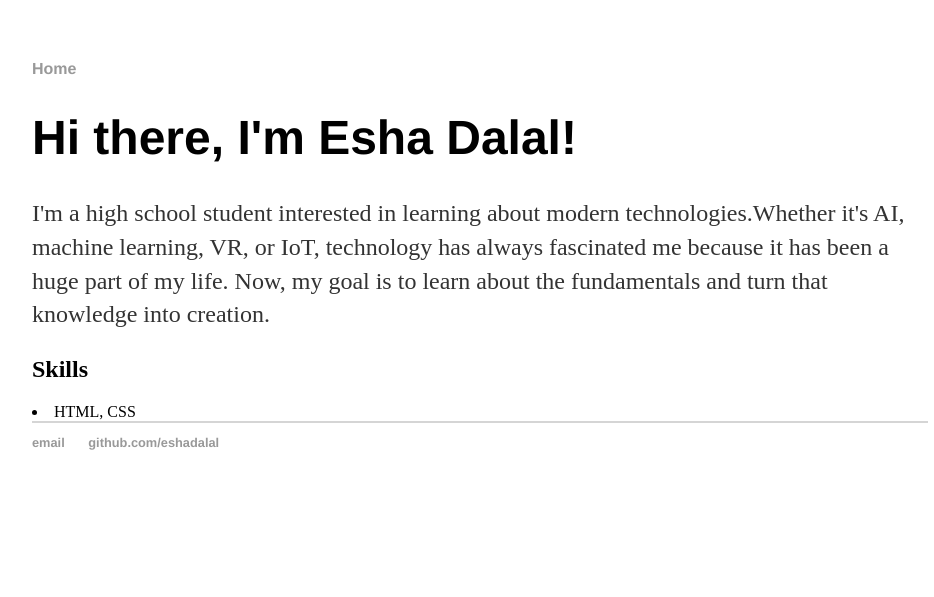
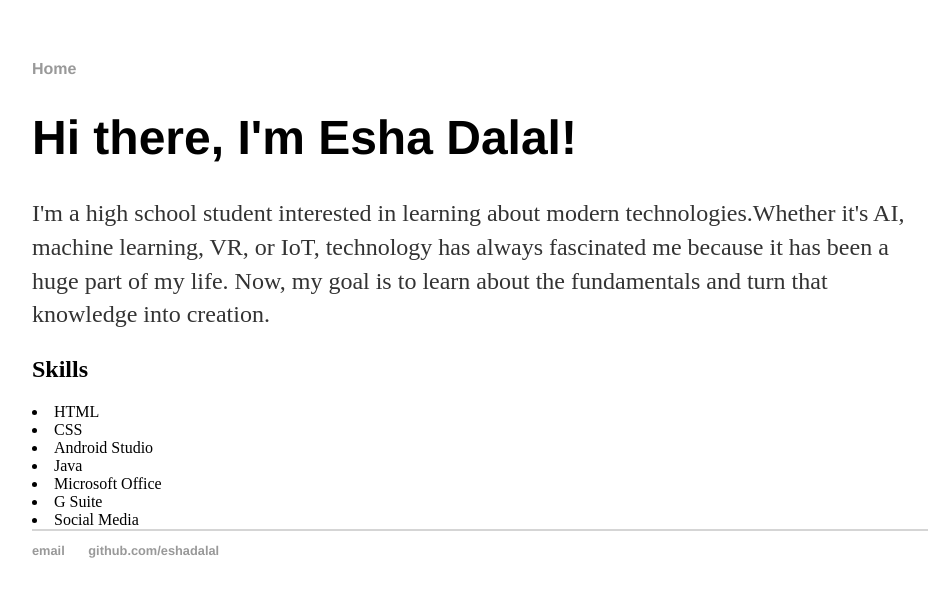
Before and after one commit to eshadalal/eshadalal.github.io, a Jekyll site: the page built from index.html, in a window 1280 px wide. Shown: the top 597 px of the page, without its empty margins (160-1094 px from the left). Built offline with Jekyll 4.4.1, drawn with Linux system fonts in a browser that asks for light colours.

Commit message:
Update index.html

```diff
--- a/index.html
+++ b/index.html
@@ -7,7 +7,13 @@ title: Esha Dalal, Student
 	<p>I'm a high school student interested in learning about modern technologies.Whether it's AI, machine learning, VR, or IoT, technology has always fascinated me because it has been a huge part of my life. Now, my goal is to learn about the fundamentals and turn that knowledge into creation.</p>
 
 	<h2>Skills</h2>
-	<li>HTML, CSS</li>
+	<li>HTML</li>
+	<li>CSS</li>
+	<li>Android Studio</li>
+	<li>Java</li>
+	<li>Microsoft Office</li>
+	<li>G Suite</li>
+	<li>Social Media</li>
     		</div><!-- /.blurb -->
 		</div><!-- /.container -->
 		<footer>
```
